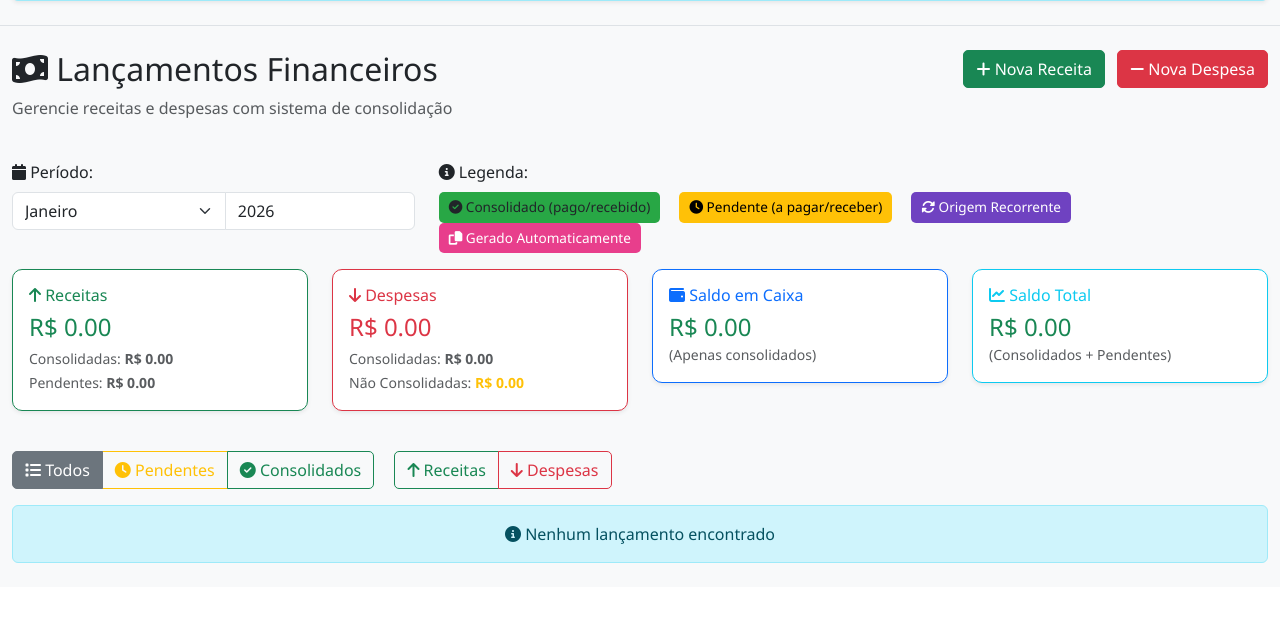
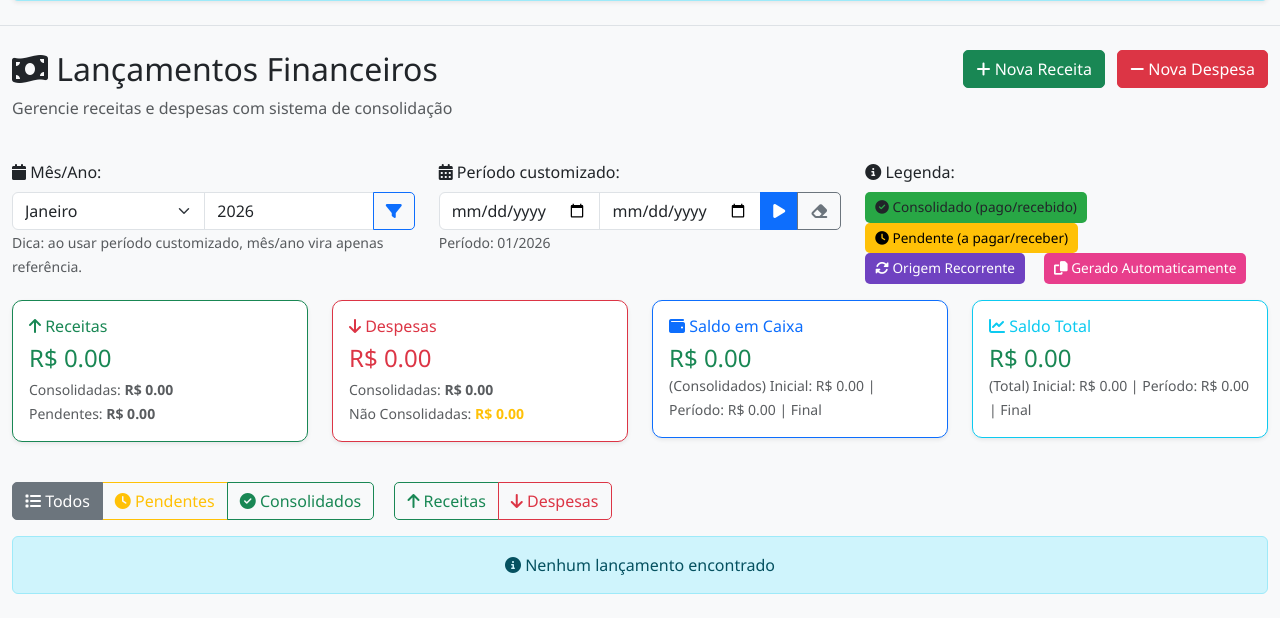
Before and after one commit to hiraokagabriel/gestor-gastos, a Flask app: page /accounts/ in a window 1280 px wide. Shown: the part 363-981 px from the top of the page. Before the commit the page ends 926 px from the top, so only its background shows below. Run offline with Flask 3, Linux system fonts and the light colour scheme; data that the repository does not hold is empty.

Commit message:
Accounts: add cashflow carryover (initial+period+final balances) and custom date range filter; make summary/list/visuals follow same period params

```diff
--- a/routes/accounts.py
+++ b/routes/accounts.py
@@ -3,11 +3,32 @@ from models import Account
 from database import db
 from datetime import datetime
 from calendar import monthrange
-from sqlalchemy import and_
+from sqlalchemy import and_, func
 
 from services.recurrence import ensure_recurring_materialized_for_month
 
 accounts_bp = Blueprint('accounts', __name__, url_prefix='/accounts')
+
+
+def _parse_date_ymd(value: str) -> datetime:
+    return datetime.strptime(value, '%Y-%m-%d')
+
+
+def _materialize_recurring_for_range(start_dt: datetime, end_dt: datetime) -> int:
+    """Materializa recorrências mês a mês dentro do intervalo (inclusive)."""
+    created = 0
+    y, m = start_dt.year, start_dt.month
+    end_ym = (end_dt.year, end_dt.month)
+
+    while (y, m) <= end_ym:
+        created += ensure_recurring_materialized_for_month(y, m)
+        m += 1
+        if m > 12:
+            m = 1
+            y += 1
+
+    return created
+
 
 @accounts_bp.route('/')
 def index():
@@ -18,48 +39,67 @@ def index():
 def get_accounts():
     """Listar lançamentos com filtros.
 
-    Importante: se houver origens recorrentes, materializa automaticamente o mês solicitado
-    (para evitar sumir/duplicar e para dar clareza de 'o que precisa ser pago' naquele mês).
+    Suporta dois modos de período:
+    - month/year (compat)
+    - start_date/end_date (filtro customizado)
+
+    Importante: se houver origens recorrentes, materializa automaticamente os meses no período.
     """
     account_type = request.args.get('type')  # income, expense
     status = request.args.get('status')  # pending, consolidated, all
+
+    start_date = request.args.get('start_date')
+    end_date = request.args.get('end_date')
+
     month = request.args.get('month', type=int)
     year = request.args.get('year', type=int)
 
-    # Materializar recorrências para o mês/ano solicitado
-    if month and year:
+    # Resolver período
+    if start_date and end_date:
+        start_dt = _parse_date_ymd(start_date)
+        end_dt = _parse_date_ymd(end_date)
+
+        if start_dt > end_dt:
+            return jsonify({'error': 'start_date não pode ser maior que end_date'}), 400
+
+        first_day = datetime(start_dt.year, start_dt.month, start_dt.day, 0, 0, 0)
+        last_day = datetime(end_dt.year, end_dt.month, end_dt.day, 23, 59, 59)
+
+        _materialize_recurring_for_range(first_day, last_day)
+    elif month and year:
         ensure_recurring_materialized_for_month(year, month)
+
+        first_day = datetime(year, month, 1)
+        last_day_num = monthrange(year, month)[1]
+        last_day = datetime(year, month, last_day_num, 23, 59, 59)
+    else:
+        # default: mês atual
+        today = datetime.now()
+        month = today.month
+        year = today.year
+        ensure_recurring_materialized_for_month(year, month)
+
+        first_day = datetime(year, month, 1)
+        last_day_num = monthrange(year, month)[1]
+        last_day = datetime(year, month, last_day_num, 23, 59, 59)
 
     query = Account.query
 
-    # Filtrar por tipo
+    # Tipo
     if account_type:
         query = query.filter_by(type=account_type)
 
-    # Filtrar por status de consolidação
+    # Status de consolidação
     if status == 'pending':
         query = query.filter_by(consolidated=False)
     elif status == 'consolidated':
         query = query.filter_by(consolidated=True)
 
-    # Filtrar por mês/ano
-    if month and year:
-        first_day = datetime(year, month, 1)
-        last_day_num = monthrange(year, month)[1]
-        last_day = datetime(year, month, last_day_num, 23, 59, 59)
+    # Período
+    query = query.filter(and_(Account.date >= first_day, Account.date <= last_day))
 
-        query = query.filter(
-            and_(
-                Account.date >= first_day,
-                Account.date <= last_day
-            )
-        )
-
-    # Ordenação para clareza: linha do tempo do mês (por data), e dentro do mesmo dia pendentes primeiro
-    query = query.order_by(
-        Account.date.asc(),
-        Account.consolidated.asc()
-    )
+    # Ordenação
+    query = query.order_by(Account.date.asc(), Account.consolidated.asc())
 
     accounts = query.all()
     return jsonify([account.to_dict() for account in accounts])
@@ -67,72 +107,168 @@ def get_accounts():
 
 @accounts_bp.route('/api/accounts/summary', methods=['GET'])
 def get_summary():
-    """Resumo financeiro com separação de consolidados vs pendentes"""
+    """Resumo financeiro estilo fluxo de caixa.
+
+    Retorna:
+    - Totais do período (consolidado e total)
+    - Saldo inicial (antes do período) e saldo final (saldo inicial + movimento do período)
+
+    Suporta month/year e start_date/end_date.
+    """
+    start_date = request.args.get('start_date')
+    end_date = request.args.get('end_date')
+
     month = request.args.get('month', type=int)
     year = request.args.get('year', type=int)
 
-    if not month or not year:
-        today = datetime.now()
-        month = today.month
-        year = today.year
+    # Resolver período
+    if start_date and end_date:
+        start_dt = _parse_date_ymd(start_date)
+        end_dt = _parse_date_ymd(end_date)
 
-    # Materializar recorrências também no resumo (para bater com o que a lista mostra)
-    ensure_recurring_materialized_for_month(year, month)
+        if start_dt > end_dt:
+            return jsonify({'error': 'start_date não pode ser maior que end_date'}), 400
 
-    first_day = datetime(year, month, 1)
-    last_day_num = monthrange(year, month)[1]
-    last_day = datetime(year, month, last_day_num, 23, 59, 59)
+        first_day = datetime(start_dt.year, start_dt.month, start_dt.day, 0, 0, 0)
+        last_day = datetime(end_dt.year, end_dt.month, end_dt.day, 23, 59, 59)
 
-    accounts = Account.query.filter(
-        and_(
+        _materialize_recurring_for_range(first_day, last_day)
+    else:
+        if not month or not year:
+            today = datetime.now()
+            month = today.month
+            year = today.year
+
+        ensure_recurring_materialized_for_month(year, month)
+
+        first_day = datetime(year, month, 1)
+        last_day_num = monthrange(year, month)[1]
+        last_day = datetime(year, month, last_day_num, 23, 59, 59)
+
+    # Helpers de soma
+    def _sum_amount(q):
+        return float(q.scalar() or 0.0)
+
+    # Saldo inicial (antes do período)
+    initial_income_consolidated = _sum_amount(
+        db.session.query(func.sum(Account.amount)).filter(
+            Account.type == 'income',
+            Account.consolidated == True,
+            Account.date < first_day
+        )
+    )
+    initial_expense_consolidated = _sum_amount(
+        db.session.query(func.sum(Account.amount)).filter(
+            Account.type == 'expense',
+            Account.consolidated == True,
+            Account.date < first_day
+        )
+    )
+    balance_initial_consolidated = initial_income_consolidated - initial_expense_consolidated
+
+    initial_income_total = _sum_amount(
+        db.session.query(func.sum(Account.amount)).filter(
+            Account.type == 'income',
+            Account.date < first_day
+        )
+    )
+    initial_expense_total = _sum_amount(
+        db.session.query(func.sum(Account.amount)).filter(
+            Account.type == 'expense',
+            Account.date < first_day
+        )
+    )
+    balance_initial_total = initial_income_total - initial_expense_total
+
+    # Totais do período
+    income_consolidated = _sum_amount(
+        db.session.query(func.sum(Account.amount)).filter(
+            Account.type == 'income',
+            Account.consolidated == True,
             Account.date >= first_day,
             Account.date <= last_day
         )
-    ).all()
+    )
+    income_pending = _sum_amount(
+        db.session.query(func.sum(Account.amount)).filter(
+            Account.type == 'income',
+            Account.consolidated == False,
+            Account.date >= first_day,
+            Account.date <= last_day
+        )
+    )
 
-    summary = {
-        'income_pending': 0.0,
-        'income_consolidated': 0.0,
-        'income_total': 0.0,
-        'expense_pending': 0.0,
-        'expense_consolidated': 0.0,
-        'expense_total': 0.0,
-        'balance_pending': 0.0,
-        'balance_consolidated': 0.0,
-        'balance_total': 0.0,
+    expense_consolidated = _sum_amount(
+        db.session.query(func.sum(Account.amount)).filter(
+            Account.type == 'expense',
+            Account.consolidated == True,
+            Account.date >= first_day,
+            Account.date <= last_day
+        )
+    )
+    expense_pending = _sum_amount(
+        db.session.query(func.sum(Account.amount)).filter(
+            Account.type == 'expense',
+            Account.consolidated == False,
+            Account.date >= first_day,
+            Account.date <= last_day
+        )
+    )
+
+    income_total = income_consolidated + income_pending
+    expense_total = expense_consolidated + expense_pending
+
+    period_balance_consolidated = income_consolidated - expense_consolidated
+    period_balance_total = income_total - expense_total
+
+    balance_final_consolidated = balance_initial_consolidated + period_balance_consolidated
+    balance_final_total = balance_initial_total + period_balance_total
+
+    # Contagens (para UI/diagnóstico)
+    recurring_count = db.session.query(func.count(Account.id)).filter(
+        Account.date >= first_day,
+        Account.date <= last_day,
+        ((Account.recurring == True) | (Account.parent_id.isnot(None)))
+    ).scalar() or 0
+
+    pending_count = db.session.query(func.count(Account.id)).filter(
+        Account.date >= first_day,
+        Account.date <= last_day,
+        Account.consolidated == False
+    ).scalar() or 0
+
+    consolidated_count = db.session.query(func.count(Account.id)).filter(
+        Account.date >= first_day,
+        Account.date <= last_day,
+        Account.consolidated == True
+    ).scalar() or 0
+
+    return jsonify({
+        # Período usado
+        'period_start': first_day.strftime('%Y-%m-%d'),
+        'period_end': last_day.strftime('%Y-%m-%d'),
+
+        # Totais do período
+        'income_pending': round(income_pending, 2),
+        'income_consolidated': round(income_consolidated, 2),
+        'income_total': round(income_total, 2),
+        'expense_pending': round(expense_pending, 2),
+        'expense_consolidated': round(expense_consolidated, 2),
+        'expense_total': round(expense_total, 2),
+
+        # Fluxo de caixa
+        'balance_initial_consolidated': round(balance_initial_consolidated, 2),
+        'balance_initial_total': round(balance_initial_total, 2),
+        'period_balance_consolidated': round(period_balance_consolidated, 2),
+        'period_balance_total': round(period_balance_total, 2),
+        'balance_consolidated': round(balance_final_consolidated, 2),
+        'balance_total': round(balance_final_total, 2),
 
         # Estatísticas extras
-        'recurring_count': 0,
-        'pending_count': 0,
-        'consolidated_count': 0,
-    }
-
-    for account in accounts:
-        if account.type == 'income':
-            summary['income_total'] += account.amount
-            if account.consolidated:
-                summary['income_consolidated'] += account.amount
-                summary['consolidated_count'] += 1
-            else:
-                summary['income_pending'] += account.amount
-                summary['pending_count'] += 1
-        else:
-            summary['expense_total'] += account.amount
-            if account.consolidated:
-                summary['expense_consolidated'] += account.amount
-                summary['consolidated_count'] += 1
-            else:
-                summary['expense_pending'] += account.amount
-                summary['pending_count'] += 1
-
-        if account.is_recurring_origin or account.is_recurring_child:
-            summary['recurring_count'] += 1
-
-    summary['balance_pending'] = summary['income_pending'] - summary['expense_pending']
-    summary['balance_consolidated'] = summary['income_consolidated'] - summary['expense_consolidated']
-    summary['balance_total'] = summary['income_total'] - summary['expense_total']
-
-    return jsonify(summary)
+        'recurring_count': int(recurring_count),
+        'pending_count': int(pending_count),
+        'consolidated_count': int(consolidated_count),
+    })
 
 
 @accounts_bp.route('/api/accounts/<int:account_id>', methods=['GET'])
--- a/templates/accounts.html
+++ b/templates/accounts.html
@@ -67,12 +67,12 @@
     </div>
 </div>
 
-<!-- Filtro de Mês/Ano -->
+<!-- Filtros de período -->
 <div class="row mb-3">
     <div class="col-md-4">
-        <label class="form-label"><i class="fas fa-calendar"></i> Período:</label>
+        <label class="form-label"><i class="fas fa-calendar"></i> Mês/Ano:</label>
         <div class="input-group">
-            <select class="form-select" id="filterMonth" onchange="loadData()">
+            <select class="form-select" id="filterMonth">
                 <option value="1">Janeiro</option>
                 <option value="2">Fevereiro</option>
                 <option value="3">Março</option>
@@ -86,10 +86,30 @@
                 <option value="11">Novembro</option>
                 <option value="12">Dezembro</option>
             </select>
-            <input type="number" class="form-control" id="filterYear" placeholder="Ano" value="2026" onchange="loadData()">
+            <input type="number" class="form-control" id="filterYear" placeholder="Ano" value="2026">
+            <button class="btn btn-outline-primary" onclick="clearCustomRange(); loadData();" title="Aplicar mês/ano">
+                <i class="fas fa-filter"></i>
+            </button>
         </div>
+        <small class="text-muted">Dica: ao usar período customizado, mês/ano vira apenas referência.</small>
     </div>
-    <div class="col-md-8">
+
+    <div class="col-md-4">
+        <label class="form-label"><i class="fas fa-calendar-alt"></i> Período customizado:</label>
+        <div class="input-group">
+            <input type="date" class="form-control" id="startDate">
+            <input type="date" class="form-control" id="endDate">
+            <button class="btn btn-primary" onclick="loadData()">
+                <i class="fas fa-play"></i>
+            </button>
+            <button class="btn btn-outline-secondary" onclick="clearCustomRange(); loadData();" title="Limpar">
+                <i class="fas fa-eraser"></i>
+            </button>
+        </div>
+        <small class="text-muted" id="periodLabel">Período: mês/ano selecionado.</small>
+    </div>
+
+    <div class="col-md-4">
         <!-- Legenda Visual -->
         <label class="form-label"><i class="fas fa-info-circle"></i> Legenda:</label>
         <div>
@@ -141,7 +161,7 @@
             <div class="card-body">
                 <h6 class="card-title text-primary"><i class="fas fa-wallet"></i> Saldo em Caixa</h6>
                 <h4 class="mb-0" id="balanceConsolidated">R$ 0,00</h4>
-                <small class="text-muted">(Apenas consolidados)</small>
+                <small class="text-muted" id="balanceConsolidatedMeta">(Apenas consolidados; saldo final do período)</small>
             </div>
         </div>
     </div>
@@ -152,7 +172,7 @@
             <div class="card-body">
                 <h6 class="card-title text-info"><i class="fas fa-chart-line"></i> Saldo Total</h6>
                 <h4 class="mb-0" id="balanceTotal">R$ 0,00</h4>
-                <small class="text-muted">(Consolidados + Pendentes)</small>
+                <small class="text-muted" id="balanceTotalMeta">(Consolidados + Pendentes; saldo final do período)</small>
             </div>
         </div>
     </div>
@@ -279,8 +299,32 @@ document.addEventListener('DOMContentLoaded', function() {
     document.getElementById('filterMonth').value = today.getMonth() + 1;
     document.getElementById('filterYear').value = today.getFullYear();
 
+    // default: range vazio
+    document.getElementById('startDate').value = '';
+    document.getElementById('endDate').value = '';
+
     loadData();
 });
+
+function clearCustomRange() {
+    document.getElementById('startDate').value = '';
+    document.getElementById('endDate').value = '';
+}
+
+function _buildPeriodQuery() {
+    const start = document.getElementById('startDate').value;
+    const end = document.getElementById('endDate').value;
+
+    if (start && end) {
+        document.getElementById('periodLabel').textContent = `Período: ${new Date(start).toLocaleDateString('pt-BR')} até ${new Date(end).toLocaleDateString('pt-BR')}`;
+        return `start_date=${encodeURIComponent(start)}&end_date=${encodeURIComponent(end)}`;
+    }
+
+    const month = document.getElementById('filterMonth').value;
+    const year = document.getElementById('filterYear').value;
+    document.getElementById('periodLabel').textContent = `Período: ${String(month).padStart(2,'0')}/${year}`;
+    return `month=${month}&year=${year}`;
+}
 
 async function loadData() {
     await loadSummary();
@@ -288,12 +332,16 @@ async function loadData() {
 }
 
 async function loadSummary() {
-    const month = document.getElementById('filterMonth').value;
-    const year = document.getElementById('filterYear').value;
+    const periodQuery = _buildPeriodQuery();
 
     try {
-        const response = await fetch(`/accounts/api/accounts/summary?month=${month}&year=${year}`);
+        const response = await fetch(`/accounts/api/accounts/summary?${periodQuery}`);
         const summary = await response.json();
+
+        if (!response.ok) {
+            console.error('Erro no resumo:', summary);
+            return;
+        }
 
         document.getElementById('totalIncome').textContent = `R$ ${summary.income_total.toFixed(2)}`;
         document.getElementById('incomeConsolidated').textContent = `R$ ${summary.income_consolidated.toFixed(2)}`;
@@ -311,17 +359,20 @@ async function loadSummary() {
         totalEl.textContent = `R$ ${summary.balance_total.toFixed(2)}`;
         totalEl.className = summary.balance_total >= 0 ? 'text-success mb-0' : 'text-danger mb-0';
 
+        // Mostrar como meta: saldo inicial + variação do período
+        document.getElementById('balanceConsolidatedMeta').textContent = `(Consolidados) Inicial: R$ ${summary.balance_initial_consolidated.toFixed(2)} | Período: R$ ${summary.period_balance_consolidated.toFixed(2)} | Final`;
+        document.getElementById('balanceTotalMeta').textContent = `(Total) Inicial: R$ ${summary.balance_initial_total.toFixed(2)} | Período: R$ ${summary.period_balance_total.toFixed(2)} | Final`;
+
     } catch (error) {
         console.error('Erro ao carregar resumo:', error);
     }
 }
 
 async function loadAccounts() {
-    const month = document.getElementById('filterMonth').value;
-    const year = document.getElementById('filterYear').value;
+    const periodQuery = _buildPeriodQuery();
 
     try {
-        let url = `/accounts/api/accounts?month=${month}&year=${year}`;
+        let url = `/accounts/api/accounts?${periodQuery}`;
 
         if (currentFilter !== 'all') {
             url += `&status=${currentFilter}`;
@@ -335,6 +386,11 @@ async function loadAccounts() {
         const accounts = await response.json();
 
         const accountsList = document.getElementById('accountsList');
+
+        if (!response.ok) {
+            accountsList.innerHTML = `<div class="alert alert-danger">Erro ao carregar lançamentos: ${accounts.error || 'erro desconhecido'}</div>`;
+            return;
+        }
 
         if (accounts.length === 0) {
             accountsList.innerHTML = '<div class="alert alert-info text-center"><i class="fas fa-info-circle"></i> Nenhum lançamento encontrado</div>';
@@ -523,7 +579,6 @@ async function saveAccount() {
             const result = await response.json();
             bootstrap.Modal.getInstance(document.getElementById('accountModal')).hide();
 
-            // Mostrar mensagem se gerou recorrências
             if (result.generated_count > 0) {
                 alert(`✅ Sucesso! ${result.generated_count} meses gerados automaticamente.`);
             }
```
